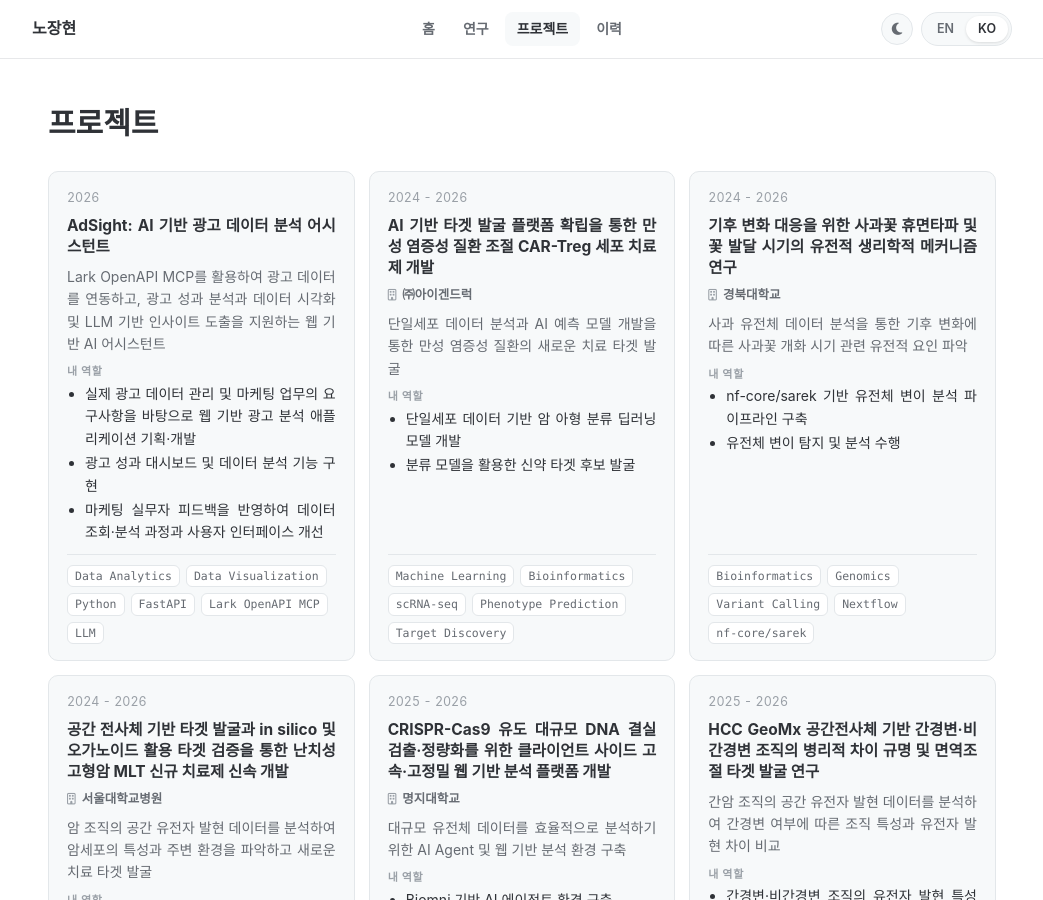
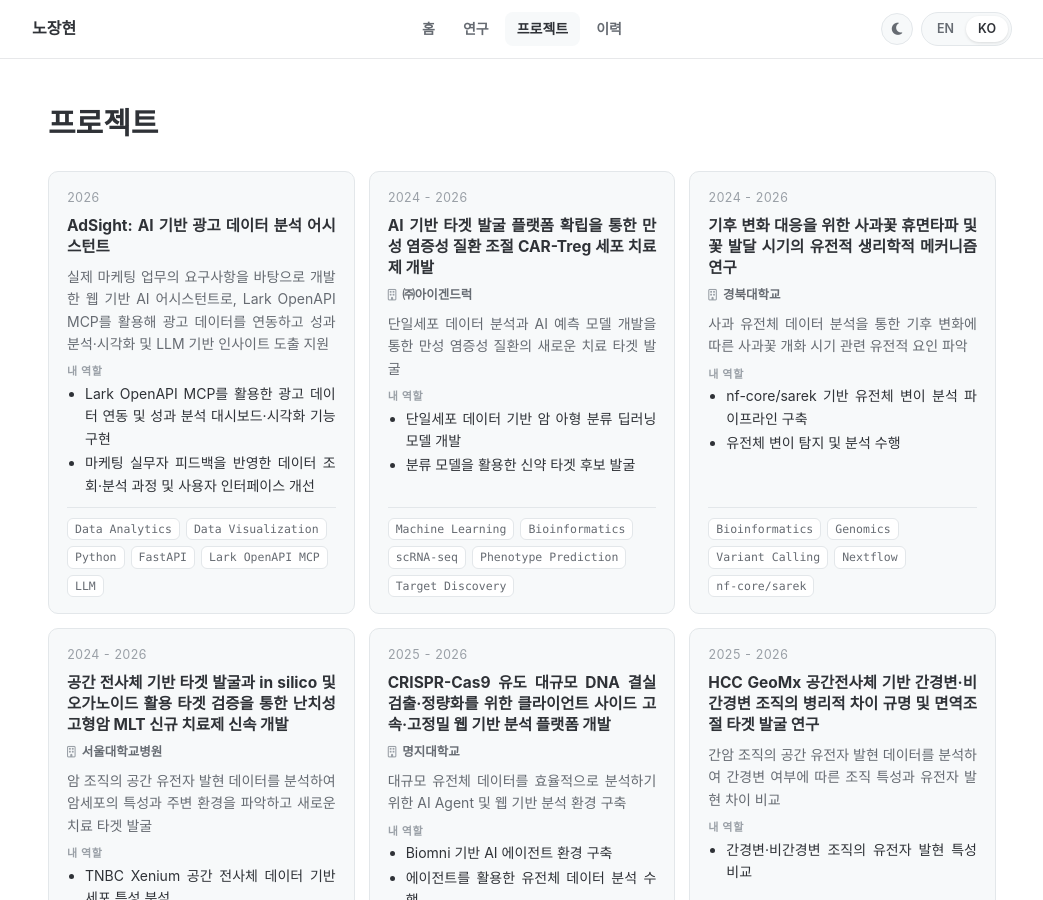
Before and after one commit to janghyunnoh/janghyunnoh.github.io, a Jekyll site: the page built from ko/projects/index.md, in a window 1280 px wide and 900 px high. Shown: the whole window, without its empty margins (118-1161 px from the left). Built offline with Jekyll 4.4.1, drawn with Linux system fonts in a browser that asks for light colours.

Commit message:
Refine AdSight summary and consolidate contributions

```diff
--- a/_data/projects.yml
+++ b/_data/projects.yml
@@ -10,16 +10,14 @@
 - period: "2026"
   title: "AdSight: AI Assistant for Advertising Data Analysis"
   title_ko: "AdSight: AI 기반 광고 데이터 분석 어시스턴트"
-  summary: "A web-based AI assistant that integrates advertising data with Lark OpenAPI MCP and supports performance analysis, data visualization, and LLM-based insight generation."
-  summary_ko: "Lark OpenAPI MCP를 활용하여 광고 데이터를 연동하고, 광고 성과 분석과 데이터 시각화 및 LLM 기반 인사이트 도출을 지원하는 웹 기반 AI 어시스턴트"
+  summary: "A web-based AI assistant developed around practical marketing needs, integrating advertising data with Lark OpenAPI MCP to support performance analysis, visualization, and LLM-based insights."
+  summary_ko: "실제 마케팅 업무의 요구사항을 바탕으로 개발한 웹 기반 AI 어시스턴트로, Lark OpenAPI MCP를 활용해 광고 데이터를 연동하고 성과 분석·시각화 및 LLM 기반 인사이트 도출 지원"
   role:
-    - "Designed and developed a web-based advertising analytics application based on practical marketing requirements"
-    - "Implemented advertising performance dashboards and data analysis features"
-    - "Improved data retrieval, analysis workflows, and the user interface based on feedback from marketing practitioners"
+    - "Integrated advertising data with Lark OpenAPI MCP and implemented performance analysis dashboards and visualization features"
+    - "Refined data retrieval, analysis workflows, and the user interface based on feedback from marketing practitioners"
   role_ko:
-    - "실제 광고 데이터 관리 및 마케팅 업무의 요구사항을 바탕으로 웹 기반 광고 분석 애플리케이션 기획·개발"
-    - "광고 성과 대시보드 및 데이터 분석 기능 구현"
-    - "마케팅 실무자 피드백을 반영하여 데이터 조회·분석 과정과 사용자 인터페이스 개선"
+    - "Lark OpenAPI MCP를 활용한 광고 데이터 연동 및 성과 분석 대시보드·시각화 기능 구현"
+    - "마케팅 실무자 피드백을 반영한 데이터 조회·분석 과정 및 사용자 인터페이스 개선"
   tags: [Data Analytics, Data Visualization, Python, FastAPI, Lark OpenAPI MCP, LLM]
 
 - period: "2024 - 2026"
```
